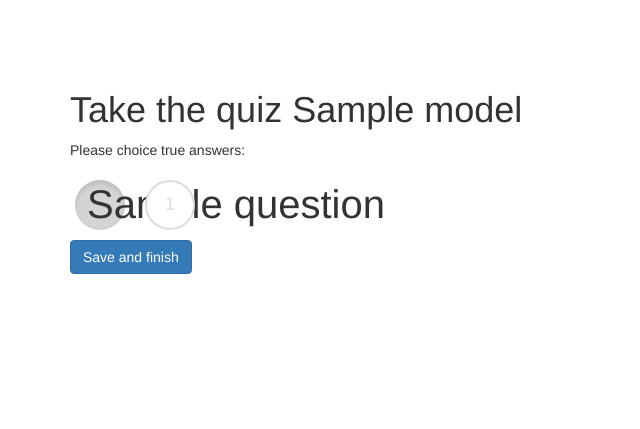
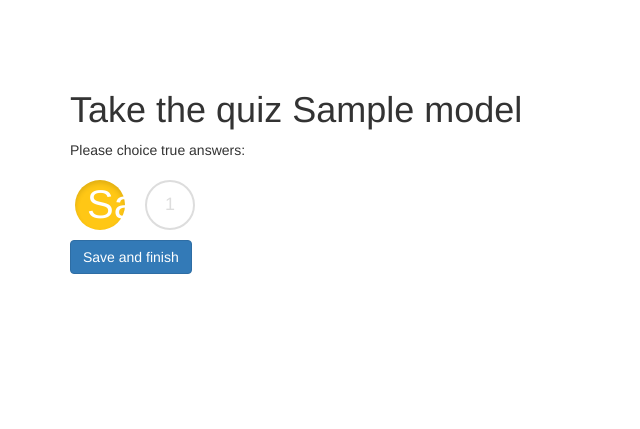
Before and after one commit to dbunt1tled/quiz, a Yii app: template views/quiz/view.php in a window 1280 px wide, while the restyled element is pressed. Shown: the top 429 px of the page, without its empty margins (0-640 px from the left). Run offline with PHP 8.4 and a stand-in for Yii, Linux system fonts and the light colour scheme; the template is opened without the code that fills it: most values are stand-ins (such as "Sample title", 1, 10 or a date in 2020); data that the repository does not hold is empty; some libraries are stand-ins or nearby versions.

Commit message:
change color

```diff
--- a/views/quiz/view.php
+++ b/views/quiz/view.php
@@ -33,10 +33,10 @@ $this->params['breadcrumbs'][] = $this->title;
         color: #000;
         border: none;
     }
-    .btn:active, .btn.active{
-        background-color: #d4d4d4;
-        border-color: #8c8c8c;
-        color: #333;
+    .btn:active,.btn:hover, .btn-default:active:hover, .btn-default.active:hover, .btn.active,  .btn-default:active:hover, .btn-default.active:hover, .open > .dropdown-toggle.btn-default:hover, .btn-default:active:focus, .btn-default.active:focus, .open > .dropdown-toggle.btn-default:focus, .btn-default.focus:active, .btn-default.active.focus, .open > .dropdown-toggle.btn-default.focus{
+        background-color: #FFC715;
+        border-color: #FFC715;
+        color: #fff;
     }
 </style>
 <div class="site-login">
```
